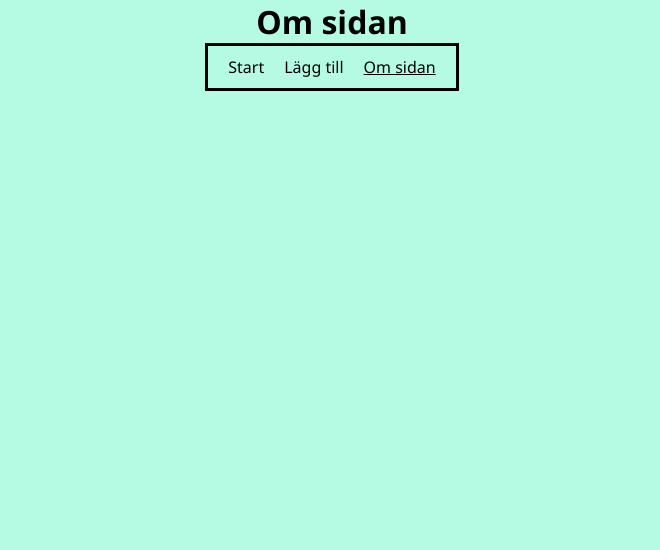
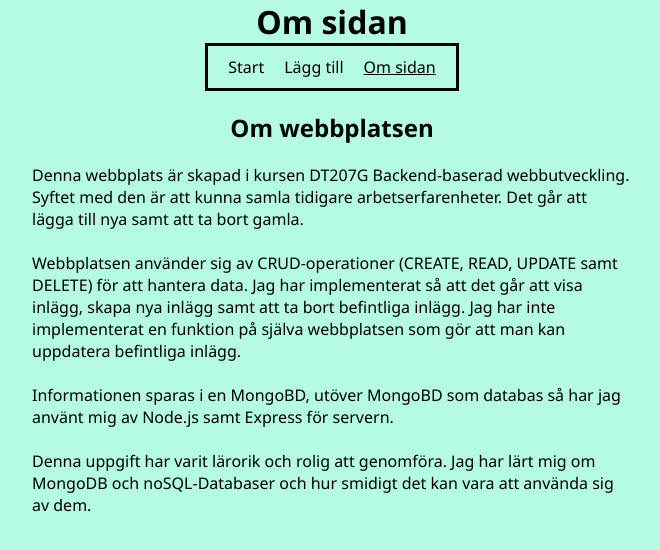
Before and after one commit to joma2304/backend-moment3-webp, a website built with Parcel: page src/about.html in a window 1280 px wide. Shown: the whole page, without its empty margins (308-968 px from the left). Built offline with nearby package versions, Linux system fonts and the light colour scheme; no server answers.

Commit message:
Text på about-sidan samt en README

```diff
--- a/src/about.html
+++ b/src/about.html
@@ -21,7 +21,19 @@
         </nav>
     </header>
     <main>
-
+        <h2>Om webbplatsen</h2>
+        <p class="omtext">Denna webbplats är skapad i kursen DT207G Backend-baserad webbutveckling. Syftet med den är
+            att kunna samla
+            tidigare arbetserfarenheter. Det går att lägga till nya samt att ta bort gamla. </p> <br>
+        <p class="omtext">Webbplatsen använder sig av CRUD-operationer (CREATE, READ, UPDATE samt DELETE) för att
+            hantera data. Jag har implementerat så att det går att visa inlägg, skapa nya inlägg samt att ta bort
+            befintliga inlägg. Jag har inte implementerat en funktion på själva webbplatsen som gör att man kan
+            uppdatera befintliga inlägg.
+        </p><br>
+        <p class="omtext">Informationen sparas i en MongoBD, utöver MongoBD som databas så har jag använt mig av Node.js
+            samt Express för servern. </p><br>
+        <p class="omtext">Denna uppgift har varit lärorik och rolig att genomföra. Jag har lärt mig om MongoDB och
+            noSQL-Databaser och hur smidigt det kan vara att använda sig av dem. </p>
     </main>
 </body>
 
--- a/src/css/style.css
+++ b/src/css/style.css
@@ -140,3 +140,12 @@ form input[type="text"] {
     margin-top: 16px;
     color: red;
 }
+
+.omtext {
+    max-width: 600px;
+    padding-left: 10px;
+    padding-right: 10px;
+    display: flex;
+    justify-content: center;
+    align-items: left;
+}
```
Also changed, not shown: src/add.html (+4 -4 lines), README.md (added).
